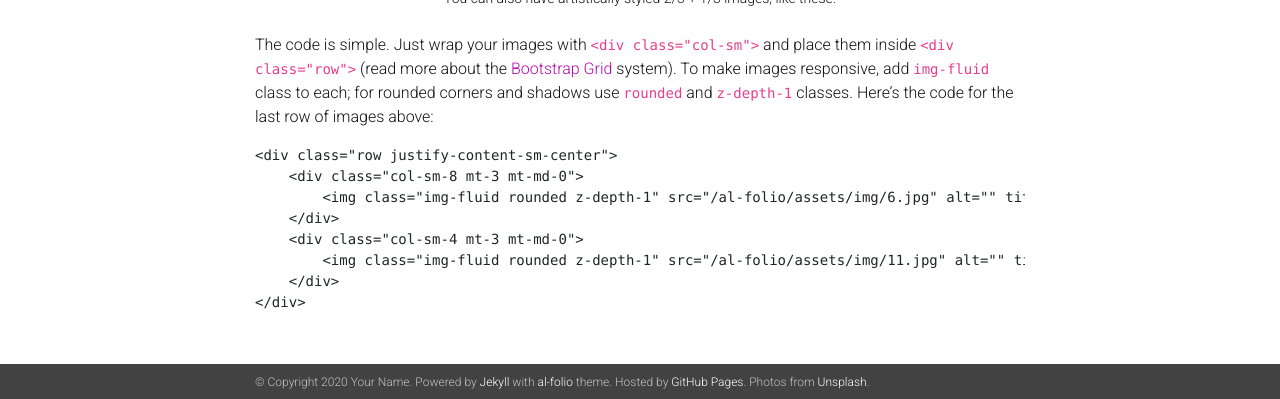
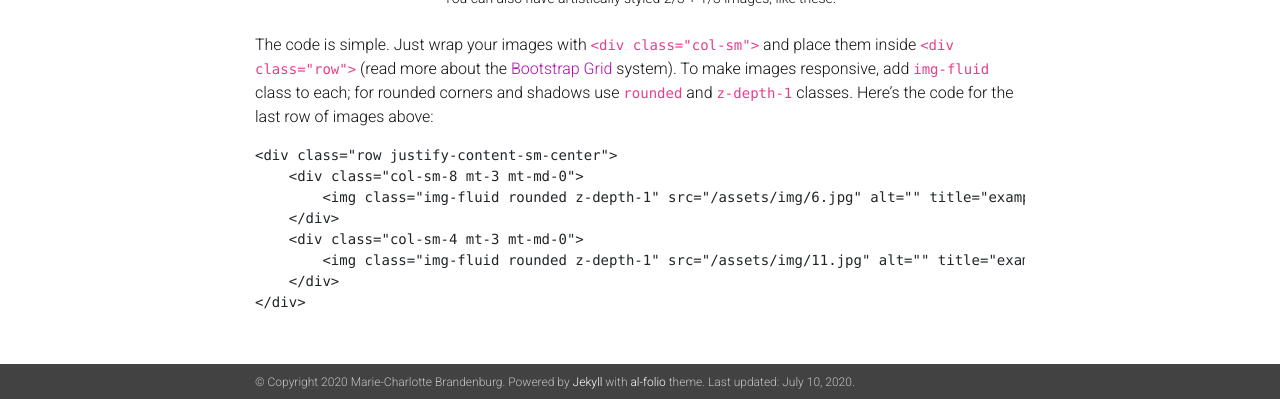
Before and after one commit to mariebrandenburg/mariebrandenburg.github.io, a Jekyll site: the page built from _projects/6_project.markdown, in a window 1280 px wide and 900 px high, scrolled down 1000 px, cut to the strip 501-900 px from the top of the window. Built offline with Jekyll 4.4.1, drawn with Linux system fonts in a browser that asks for light colours; nearby versions of some CDN libraries; a style sheet for code colours, icons or effects is not loaded; some of the changed text lies outside the part shown.

Commit message:
Update Jekyll config

```diff
--- a/_config.yml
+++ b/_config.yml
@@ -2,18 +2,16 @@
 # Site settings
 # -----------------------------------------------------------------------------
 
-title: Your Name
-email: you@example.com
+title: Marie-Charlotte Brandenburg
+email: marie.brandenburg@fu-berlin.de
 description: > # this means to ignore newlines until "url:"
-  A simple, whitespace theme for academics. Based on [*folio](https://github.com/bogoli/-folio) design.
+  Based on [*folio](https://github.com/bogoli/-folio) design.
 footer_text: >
   Powered by <a href="http://jekyllrb.com/" target="_blank">Jekyll</a> with <a href="https://github.com/alshedivat/al-folio">al-folio</a> theme.
-  Hosted by <a href="https://pages.github.com/" target="_blank">GitHub Pages</a>.
-  Photos from <a href="https://unsplash.com" target="_blank">Unsplash</a>.
 
-url:  # the base hostname & protocol for your site
-baseurl: /al-folio # the subpath of your site, e.g. /blog/
-last_updated: false # set to true if you want to display last updated in the footer
+url:  # should be empty
+baseurl: # should be empty
+last_updated: true # set to true if you want to display last updated in the footer
 
 # -----------------------------------------------------------------------------
 # Layout
@@ -36,7 +34,7 @@
 # Social integration
 # -----------------------------------------------------------------------------
 
-github_username: # your GitHub user name
+github_username: mariebrandenburg
 twitter_username: # your Twitter handle
 linkedin_username: # your LinkedIn user name
 scholar_userid: # your Google Scholar ID
@@ -56,7 +54,7 @@
 # Blog
 # -----------------------------------------------------------------------------
 
-blog_name: al-folio  # your blog must have a name for it to show up in the nav bar
+blog_name: # your blog must have a name for it to show up in the nav bar
 blog_description: a simple whitespace theme for academics
 permalink: /blog/:year/:title/
 
```
